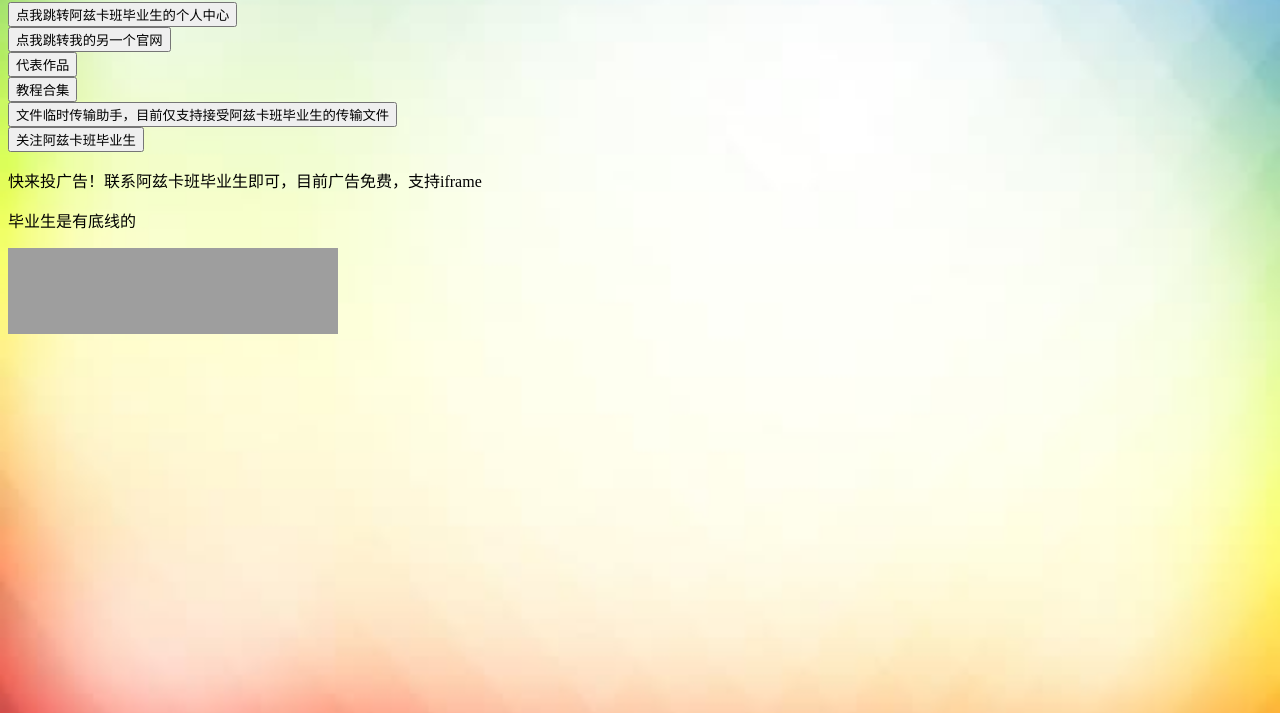
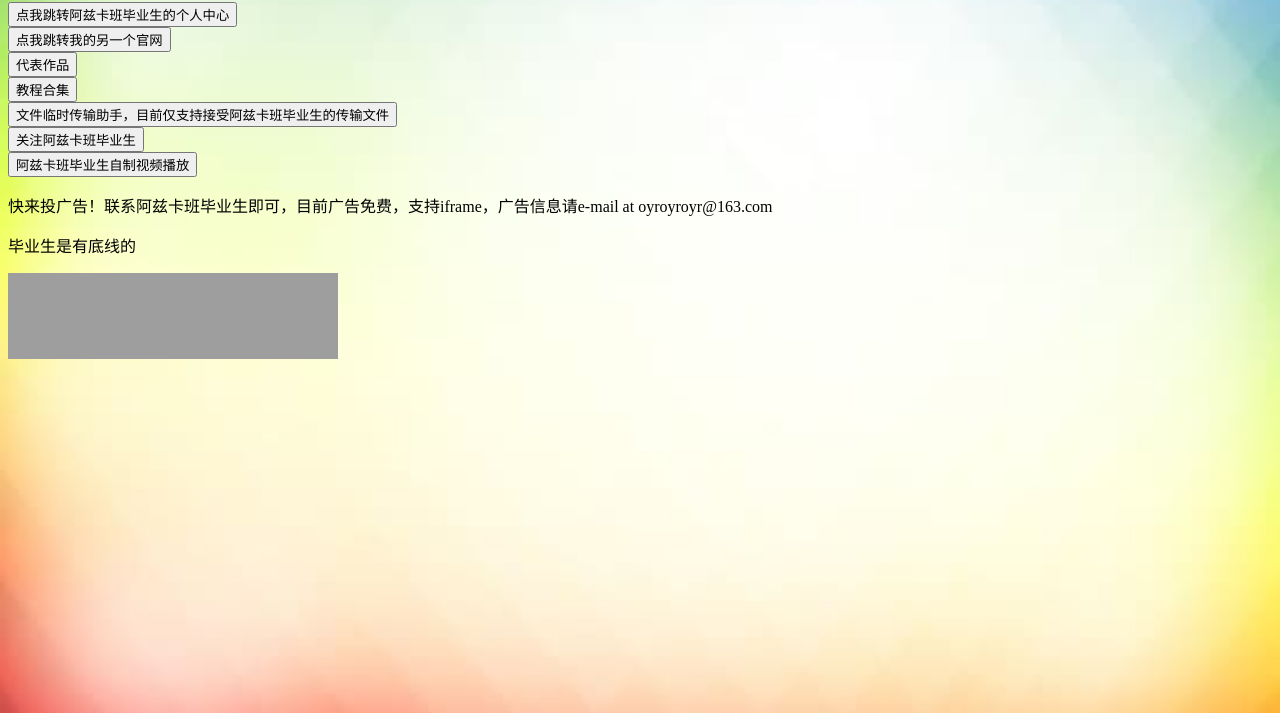
Before and after one commit to azkbbys/azkbbys.github.io, a plain HTML site: page index.html in a window 1280 px wide. Shown: the part 87-800 px from the top of the page. Drawn offline with Linux system fonts and the light colour scheme; grey boxes are pictures that could not be loaded.

Commit message:
Update index.html

```diff
--- a/index.html
+++ b/index.html
@@ -6,6 +6,7 @@
     <meta charset="UTF-8">
     <meta name="viewport" content="width=devive-width,
     initial-scale=1.0">
+    <!-- 如果你要看下面的内容，请把窗口拉宽 -->
     <!--                          MM           MM             MM                                  -->
     <!--                          MM           MM             MM                                  -->
     <!--                          MM           MM             MM                                  -->
@@ -43,7 +44,11 @@
     <a href = "http://shequ.codemao.cn/user/11952313">
         <button>关注阿兹卡班毕业生</button>
     </a>
-    <p>快来投广告！联系阿兹卡班毕业生即可，目前广告免费，支持iframe</p>
+    <br/>
+    <a href = "http://azkbbys.github.io/videoplayer.html">
+        <button>阿兹卡班毕业生自制视频播放</button>
+    </a>
+    <p>快来投广告！联系阿兹卡班毕业生即可，目前广告免费，支持iframe，广告信息请e-mail at oyroyroyr@163.com</p>
     <p>毕业生是有底线的</p>
 
 </head>
```
Lines whose indentation alone changed are shown as unchanged.
